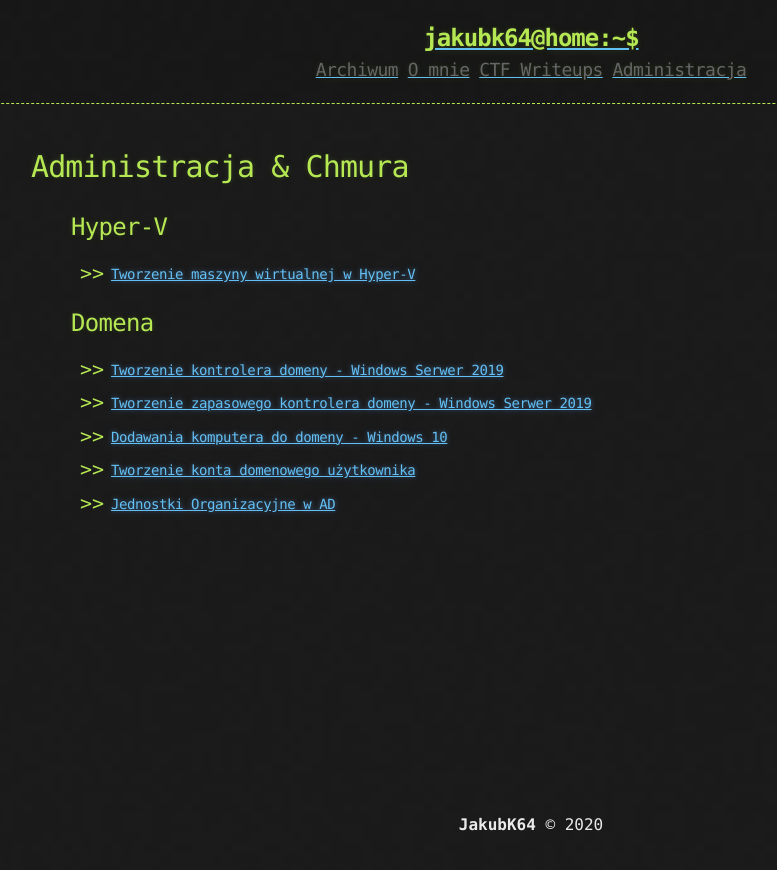
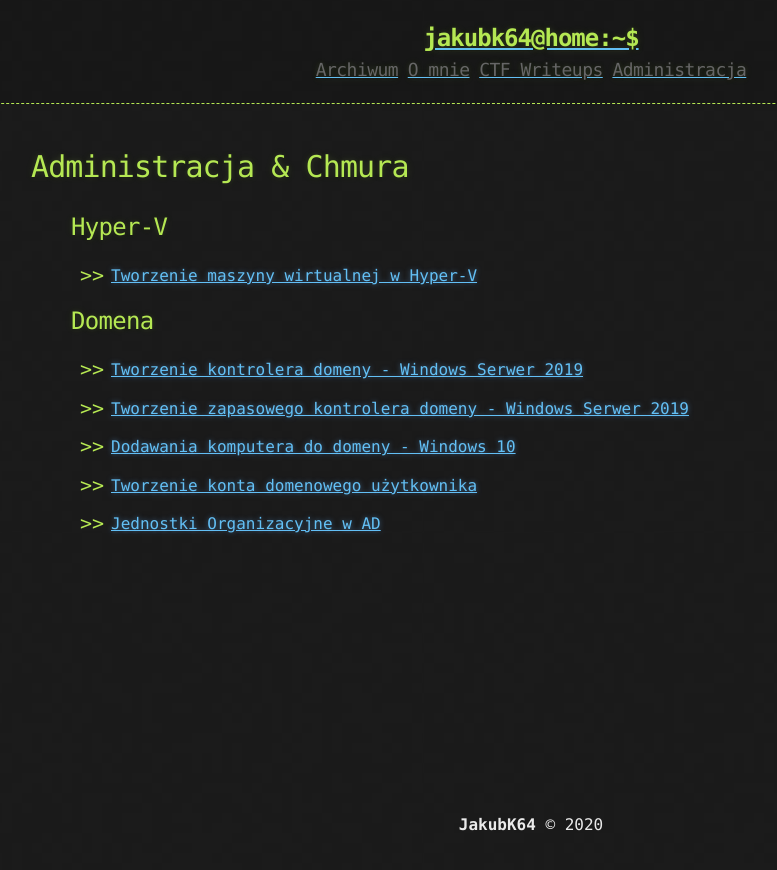
Before and after one commit to JakubK64/jakubk64.github.io, a Jekyll site: the page built from administration.md, in a window 1280 px wide. Shown: the top 870 px of the page, without its empty margins (109-886 px from the left). Built offline with Jekyll 4.4.1, drawn with Linux system fonts in a browser that asks for light colours.

Commit message:
Update text size

```diff
--- a/administration.md
+++ b/administration.md
@@ -6,22 +6,18 @@ layout: page
 	<h1>Administracja & Chmura</h1>
 	<ul>
 		<p><h2>Hyper-V</h2>
-			<h4>
-				<ol>
-					<li><a href="{{ "/Hyper-V" | prepend: site.baseurl | replace: '//', '/' }}"><p>Tworzenie maszyny wirtualnej w Hyper-V</p></a></li>
-				</ol>
-			</h4>
+			<ol>
+				<li><a href="{{ "/Hyper-V" | prepend: site.baseurl | replace: '//', '/' }}"><p>Tworzenie maszyny wirtualnej w Hyper-V</p></a></li>
+			</ol>
 		</p>
 		<p><h2>Domena</h2>
-			<h4>
-				<ol>
-					<li><a href="{{ "/creating-DC" | prepend: site.baseurl | replace: '//', '/' }}"><p>Tworzenie kontrolera domeny - Windows Serwer 2019</p></a></li>
-					<li><a href="{{ "/creating-DC-rep" | prepend: site.baseurl | replace: '//', '/' }}"><p>Tworzenie zapasowego kontrolera domeny - Windows Serwer 2019</p></a></li>
-					<li><a href="{{ "/adding-computer-to-domain" | prepend: site.baseurl | replace: '//', '/' }}"><p>Dodawania komputera do domeny - Windows 10</p></a></li>
-					<li><a href="{{ "/adding-user-accounts"| prepend: site.baseurl | replace: '//', '/' }}"><p>Tworzenie konta domenowego użytkownika</p></a></li>
-					<li><a href="{{ "/containers-in-ad"| prepend: site.baseurl | replace: '//', '/' }}"><p>Jednostki Organizacyjne w AD</p></a></li>
-				</ol>
-			</h4>
+			<ol>
+				<li><a href="{{ "/creating-DC" | prepend: site.baseurl | replace: '//', '/' }}"><p>Tworzenie kontrolera domeny - Windows Serwer 2019</p></a></li>
+				<li><a href="{{ "/creating-DC-rep" | prepend: site.baseurl | replace: '//', '/' }}"><p>Tworzenie zapasowego kontrolera domeny - Windows Serwer 2019</p></a></li>
+				<li><a href="{{ "/adding-computer-to-domain" | prepend: site.baseurl | replace: '//', '/' }}"><p>Dodawania komputera do domeny - Windows 10</p></a></li>
+				<li><a href="{{ "/adding-user-accounts"| prepend: site.baseurl | replace: '//', '/' }}"><p>Tworzenie konta domenowego użytkownika</p></a></li>
+				<li><a href="{{ "/containers-in-ad"| prepend: site.baseurl | replace: '//', '/' }}"><p>Jednostki Organizacyjne w AD</p></a></li>
+			</ol>
 		</p>
 	</ul>
 </section>
```
